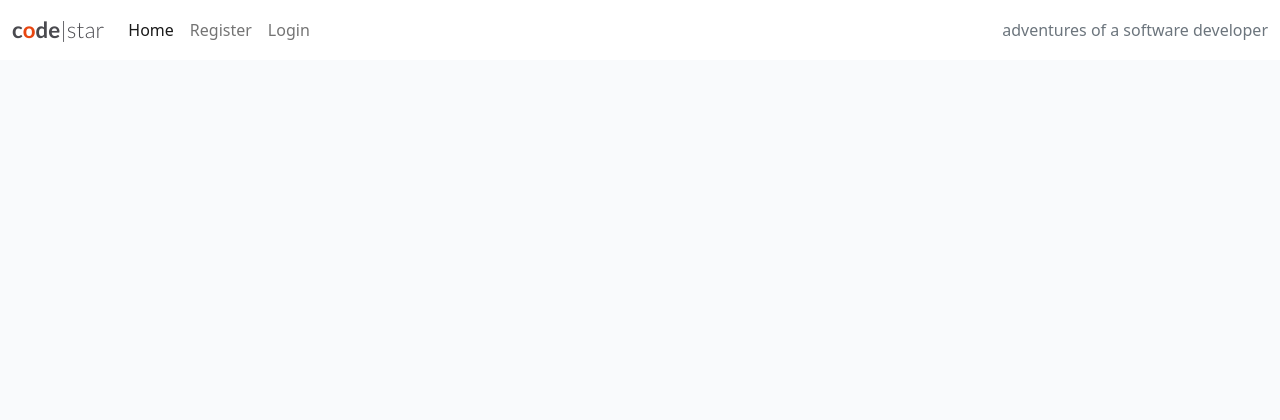
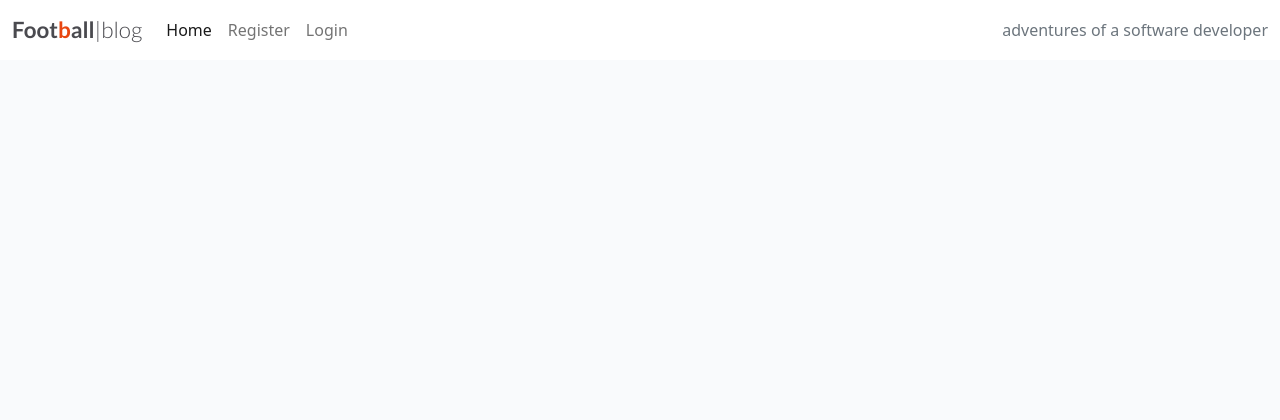
Before and after one commit to HLuke93/ms4, a Django app: page / in a window 1280 px wide. Shown: the top 420 px of the page. Run offline with Django 3.2, Linux system fonts and the light colour scheme; data that the repository does not hold is empty.

Commit message:
update blog name on base.html

```diff
--- a/templates/base.html
+++ b/templates/base.html
@@ -26,8 +26,8 @@
 
     <nav class="navbar navbar-expand-lg navbar-light bg-white">
         <div class="container-fluid">
-            <a class="navbar-brand" href="{% url 'home' %}"><span class="brand">c<span class="red-o">o</span>de<span
-                        class="thin">|star</span></span></span></a>
+            <a class="navbar-brand" href="{% url 'home' %}"><span class="brand">Foot<span class="red-o">b</span>all<span
+                        class="thin">|blog</span></span></span></a>
             <button class="navbar-toggler" type="button" data-bs-toggle="collapse" data-bs-target="#navbarText"
                 aria-controls="navbarText" aria-expanded="false" aria-label="Toggle navigation">
                 <span class="navbar-toggler-icon"></span>
```
